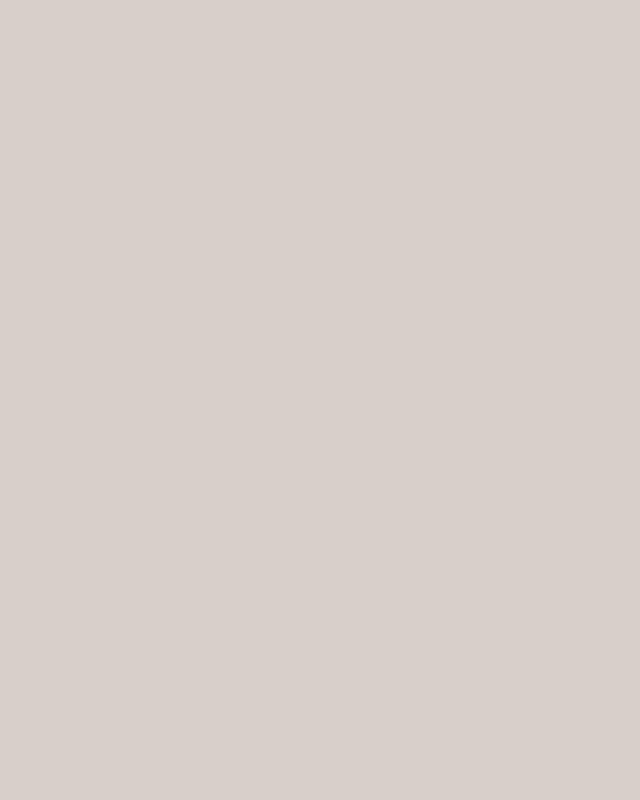
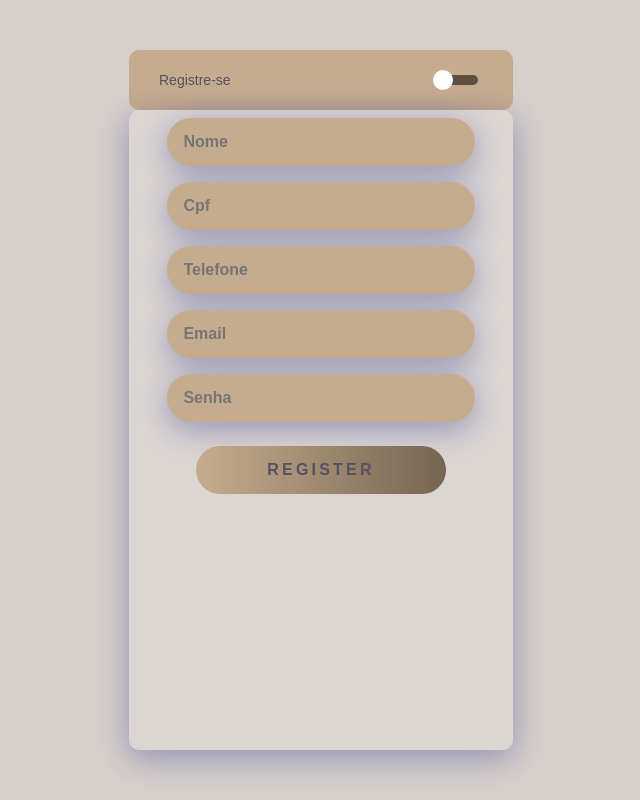
Before and after one commit to alexandre-roque/RaptorsPizzaria, a React (Vite) app: page /register in a window 1280 px wide. Before the commit this address had no page. Shown: the whole page, without its empty margins (319-959 px from the left). Built offline with nearby package versions, Linux system fonts and the light colour scheme.

Commit message:
Register Page Added

```diff
--- a/src/components/LoginHeader/index.tsx
+++ b/src/components/LoginHeader/index.tsx
@@ -9,9 +9,12 @@ import { useSelector } from "react-redux";
 import { RootState } from "../../store/index"
 import { DefaultTheme } from "styled-components";
 
-const LoginHeader: React.FC = () => {
+export type LoginHeaderProps = {
+    content: string
+}
+
+function LoginHeader({content}: LoginHeaderProps) {
     const theme= useSelector<RootState, DefaultTheme>(state => state.theme.theme);
-    const { colors, title } = useContext(ThemeContext);
     const dispatch = useDispatch();
 
     const toggleTheme = () =>{
@@ -20,7 +23,7 @@ const LoginHeader: React.FC = () => {
 
     return(
         <Container>
-            Faça seu login
+            {content}
 
             <Switch
                 onChange={toggleTheme}
@@ -30,8 +33,8 @@ const LoginHeader: React.FC = () => {
                 height={10}
                 width={40}
                 handleDiameter={20}
-                offColor={colors.secundary}
-                onColor={shade(0.2, colors.toggleOn)}
+                offColor={theme.colors.secundary}
+                onColor={shade(0.2, theme.colors.toggleOn)}
             />
         </Container>
     )
--- a/src/context/AuthProvider/index.tsx
+++ b/src/context/AuthProvider/index.tsx
@@ -15,8 +15,8 @@ export const AuthProvider = ({children}: IAuthProvider) => {
         }
     }, []);
 
-    async function authenticate(email:string, password: string) {
-        const response = await LoginRequest(email, password);
+    async function authenticate(email:string, senha: string) {
+        const response = await LoginRequest(email, senha);
 
         const payload = {token: response.token, email};
 
--- a/src/context/AuthProvider/types.ts
+++ b/src/context/AuthProvider/types.ts
@@ -4,7 +4,7 @@ export interface IUser {
 }
 
 export interface IContext extends IUser {
-    authenticate: (email: string, password: string) => Promise<void>;
+    authenticate: (email: string, senha: string) => Promise<void>;
     logout: () => void;
 }
 
--- a/src/context/AuthProvider/util.ts
+++ b/src/context/AuthProvider/util.ts
@@ -17,9 +17,9 @@ export function getUserLocalStorage () {
     return user ?? null;
 };
 
-export async function LoginRequest (email: string, password: string){
+export async function LoginRequest (email: string, senha: string){
     try {
-        const request = await axios.post("https://.../api/verifica_senha", { email, password });
+        const request = await axios.post("https://.../api/verifica_senha", { email, senha });
 
         return request.data;
     } catch (error) {
--- /dev/null
+++ b/src/context/RegisterProvider/index.tsx
@@ -0,0 +1,11 @@
+import axios from "axios";
+
+export async function RegisterRequest ({ nome, cpf, telefone, email, password }: { nome: string; cpf: string; telefone: string; email: string; password: string; }): Promise<any>{
+    try {
+        const request = await axios.post("https://.../api/cadastra_usuario", { nome, cpf, telefone, email, password });
+
+        return request.data;
+    } catch (error) {
+        return null;
+    }
+};
--- a/src/components/Login/index.tsx
+++ b/src/pages/Login/index.tsx
@@ -1,21 +1,20 @@
 import { SetStateAction, useState } from "react";
 import { useNavigate } from "react-router-dom";
 import { useAuth } from "../../context/AuthProvider/useAuth";
-import Button from "../Button";
-import Input from "../Input";
-import LoginHeader from "../LoginHeader";
+import Button from "../../components/Button";
+import Input from "../../components/Input";
+import LoginHeader from "../../components/LoginHeader";
 import { ButtonContainer, HorizontalRule, InputContainer, LoginContainer } from "./styles";
 
-export const Login = () => {
+export default function Login () {
     const auth = useAuth();
     const navigate = useNavigate();
     const [emailValue, setEmailValue] = useState("");
     const [passwordValue, setPasswordValue] = useState("");
 
-
-    async function onFinish(values: {email: string, password: string}) {
+    async function onFinish(values: {email: string, senha: string}) {
         try {
-            await auth.authenticate(values.email, values.password);
+            await auth.authenticate(values.email, values.senha);
 
             navigate('/profile');
         } catch (error) {
@@ -23,25 +22,25 @@ export const Login = () => {
         }
     }
 
-    const onEmailChange = (e: { target: { value: SetStateAction<string>; }; }) => setEmailValue(e.target.value);
-    const onPasswordChange = (e: { target: { value: SetStateAction<string>; }; }) => setPasswordValue(e.target.value);
+    const onEmailChange = (e: React.FormEvent<HTMLInputElement>) => setEmailValue(e.currentTarget.value);
+    const onPasswordChange = (e: React.FormEvent<HTMLInputElement>) => setPasswordValue(e.currentTarget.value);
 
     return (
         <>
-            <LoginHeader />
+            <LoginHeader content="Faça seu login" />
             <LoginContainer>
                 <InputContainer>
                     <Input value={emailValue} onChange={onEmailChange} type="text" placeholder="Email" />
-                    <Input value={passwordValue} onChange={onPasswordChange} type="text" placeholder="Password" />
+                    <Input value={passwordValue} onChange={onPasswordChange} type="password" placeholder="Senha" />
                 </InputContainer>
                 <ButtonContainer>
-                    <Button onClick={() => {console.log(emailValue, passwordValue)}} children="Sign In" />
+                    <Button onClick={() => {onFinish({email: emailValue, senha: passwordValue})}} children="Sign In" />
                 </ButtonContainer>
                 <HorizontalRule />
                 <ButtonContainer>
-                    <Button onClick={() => {}} children="Sign Up" />
+                    <Button onClick={() => {navigate('/register');}} children="Sign Up" />
                 </ButtonContainer>
             </LoginContainer>
         </>
     );
-}
+};
--- /dev/null
+++ b/src/pages/Register/index.tsx
@@ -0,0 +1,52 @@
+import { useState } from "react";
+import { useNavigate } from "react-router-dom";
+import { RegisterRequest } from "../../context/RegisterProvider";
+import Button from "../../components/Button";
+import Input from "../../components/Input";
+import { ButtonContainer } from "../Login/styles";
+import LoginHeader from "../../components/LoginHeader";
+import { RegisterContainer, InputContainer } from "./styles";
+
+export default function Register() {
+    const [nameValue, setNameValue] = useState("");
+    const [cpfValue, setCpfValue] = useState("");
+    const [phoneValue, setPhoneValue] = useState("");
+    const [emailValue, setEmailValue] = useState("");
+    const [passwordValue, setPasswordValue] = useState("");
+
+    const onNameChange = (e: React.FormEvent<HTMLInputElement>) =>  setNameValue(e.currentTarget.value);
+    const onCpfChange = (e: React.FormEvent<HTMLInputElement>) =>   setCpfValue(e.currentTarget.value);
+    const onPhoneChange = (e: React.FormEvent<HTMLInputElement>) => setPhoneValue(e.currentTarget.value);
+    const onEmailChange = (e: React.FormEvent<HTMLInputElement>) => setEmailValue(e.currentTarget.value);
+    const onPasswordChange = (e: React.FormEvent<HTMLInputElement>) => setPasswordValue(e.currentTarget.value);
+
+    const navigate = useNavigate();
+
+    async function onFinish(values: {nome: string, cpf: string, telefone: string, email: string, senha: string}) {
+        try {
+            await RegisterRequest({ nome: values.nome, cpf: values.cpf, telefone: values.telefone, email: values.email, password: values.senha });
+
+            navigate('/login');
+        } catch (error) {
+
+        }
+    };
+
+    return (
+        <>
+            <LoginHeader  content="Registre-se" />
+            <RegisterContainer>
+                <InputContainer>
+                    <Input value={nameValue} onChange={onNameChange} type="text" placeholder="Nome" />
+                    <Input value={cpfValue} onChange={onCpfChange} type="text" placeholder="Cpf" />
+                    <Input value={phoneValue} onChange={onPhoneChange} type="text" placeholder="Telefone" />
+                    <Input value={emailValue} onChange={onEmailChange} type="text" placeholder="Email" />
+                    <Input value={passwordValue} onChange={onPasswordChange} type="password" placeholder="Senha" />
+                </InputContainer>
+                <ButtonContainer>
+                    <Button onClick={() => {onFinish({nome: nameValue, cpf: cpfValue, telefone: phoneValue, email: emailValue, senha: passwordValue})}} children="Register" />
+                </ButtonContainer>
+            </RegisterContainer>
+        </>
+    );
+};
--- a/src/components/Register/styles.tsx
+++ b/src/pages/Register/styles.tsx
@@ -1,6 +1,6 @@
 import styled from 'styled-components';
 
-const RegisterContainer = styled.div`
+export const RegisterContainer = styled.div`
     display: flex;
     align-items: center;
     flex-direction: column;
@@ -14,4 +14,11 @@ const RegisterContainer = styled.div`
     letter-spacing: 0.4 rem;
 `;
 
-export default RegisterContainer;
+export const InputContainer = styled.div`
+    display: flex;
+    align-items: center;
+    flex-direction: column;
+    justify-content: space-around;
+    height: 50%;
+    width: 100%;
+`;
--- a/src/routes/index.tsx
+++ b/src/routes/index.tsx
@@ -3,8 +3,9 @@ import {
     Routes,
     Route
 } from "react-router-dom";
-import { Login } from "../components/Login";
+import Login from "../pages/Login";
 import { ProtectedLayout } from "../components/ProtectedLayout";
+import Register from "../pages/Register";
 import Catalog from "../pages/Catalog";
 import Home from "../pages/Home";
 import Menu from "../pages/Menu";
@@ -19,6 +20,7 @@ export const AppRoutes = () => {
                 <Route path="/repoList" element={<RepositoryList />} />
                 <Route path="/menu" element={<Menu />} />
                 <Route path="/login" element={<Login />} />
+                <Route path="/register" element={<Register />} />
                 <Route path="/profile" element={
                     <ProtectedLayout>
                         <h2>Esse é o componente profile!</h2>
```
Also changed, not shown: src/components/Register/index.tsx (deleted, +0 -11 lines), src/pages/Login/styles.tsx (renamed from src/components/Login/styles.tsx).
